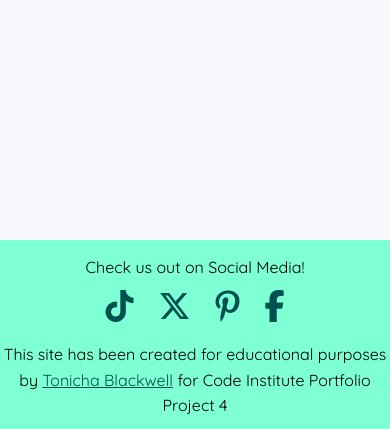
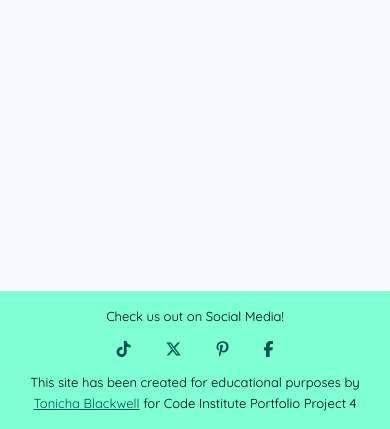
Before and after one commit to TonichaB/cleaning-blog, a Django app: page /blog/ in a window 390 px wide. Shown: the part 415-844 px from the top of the page. Run offline with Django 4.2, Linux system fonts and the light colour scheme; some libraries are stand-ins or nearby versions.

Commit message:
style: add further styling to footer for accessibility and responsiveness

```diff
--- a/static/css/style.css
+++ b/static/css/style.css
@@ -78,11 +78,17 @@ main {
     transition: color 0.3s ease, transform 0.3s ease;
 }
 
-#social-media-links li a:hover,
+#social-media-links li a:hover {
+    color: #000000;
+    transform: scale(1.2);
+    outline: none;
+}
+
 #social-media-links li a:focus {
     color: #000000;
     transform: scale(1.2);
-    outline: none;
+    outline: 2px solid #005050;
+    outline-offset: 4px;
 }
 
 #footer p {
@@ -165,10 +171,6 @@ a:focus, button:focus {
 @media (max-width: 768px) {
 
     /* Nav Bar */
-    nav {
-        background-color: #00ffff;
-    }
-
     nav ul {
         flex-direction: column;
         display: none;
@@ -200,4 +202,36 @@ a:focus, button:focus {
 
     /* Footer */
 
+    #footer {
+        padding: 10px;
+        text-align: center;
+        position: fixed;
+    }
+
+    #footer p {
+        font-size: 13px;
+        margin: 5px 0;
+    }
+
+    #social-media-links {
+        display: flex;
+        flex-direction: row;
+        justify-content: center;
+        align-items: center;
+        padding: 5px 0;
+        margin: 0;
+        height: auto;
+        gap: 15px;
+    }
+
+    #social-media-links li {
+        margin: 0 10px;
+    }
+
+    #social-media-links li a {
+        font-size: 1rem;
+        line-height: 1;
+    }
+
+
 }
--- a/templates/base.html
+++ b/templates/base.html
@@ -53,16 +53,28 @@
         <p>Check us out on Social Media!</p>
         <ul id="social-media-links">
             <li>
-                <a href="https://www.tiktok.com/" target="_blank" rel="noopener" aria-label="Visit our TikTok Page (opens in a new tab)"><i class="fa-brands fa-tiktok"></i></a>
+                <a href="https://www.tiktok.com/" target="_blank" rel="noopener noreferrer" aria-label="Visit our TikTok Page (opens in a new tab)">
+                    <i class="fa-brands fa-tiktok"></i>
+                    <span class="sr-only">TikTok</span>
+                </a>
             </li>
             <li>
-                <a href="https://x.com/" target="_blank" rel="noopener" aria-label="Visit our X Page (opens in a new tab)"><i class="fa-brands fa-x-twitter"></i></a>
+                <a href="https://x.com/" target="_blank" rel="noopener noreferrer" aria-label="Visit our X Page (opens in a new tab)">
+                    <i class="fa-brands fa-x-twitter"></i>
+                    <span class="sr-only">X Twitter</span>
+                </a>
             </li>
             <li>
-                <a href="https://www.pinterest.co.uk/" target="_blank" rel="noopener" aria-label="Visit our Pinterest Page (opens in a new tab)"><i class="fa-brands fa-pinterest-p"></i></a>
+                <a href="https://www.pinterest.co.uk/" target="_blank" rel="noopener noreferrer" aria-label="Visit our Pinterest Page (opens in a new tab)">
+                    <i class="fa-brands fa-pinterest-p"></i>
+                    <span class="sr-only">Pinterest</span>
+                </a>
             </li>
             <li>
-                <a href="https://www.facebook.com/" target="_blank" rel="noopener" aria-label="Visit our Facebook Page (opens in a new tab)"><i class="fa-brands fa-facebook-f"></i></a>
+                <a href="https://www.facebook.com/" target="_blank" rel="noopener noreferrer" aria-label="Visit our Facebook Page (opens in a new tab)">
+                    <i class="fa-brands fa-facebook-f"></i>
+                    <span class="sr-only">Facebook</span>
+                </a>
             </li>
         </ul>
         <p>This site has been created for educational purposes by <a>Tonicha Blackwell</a> for Code Institute Portfolio Project 4</p>
```
